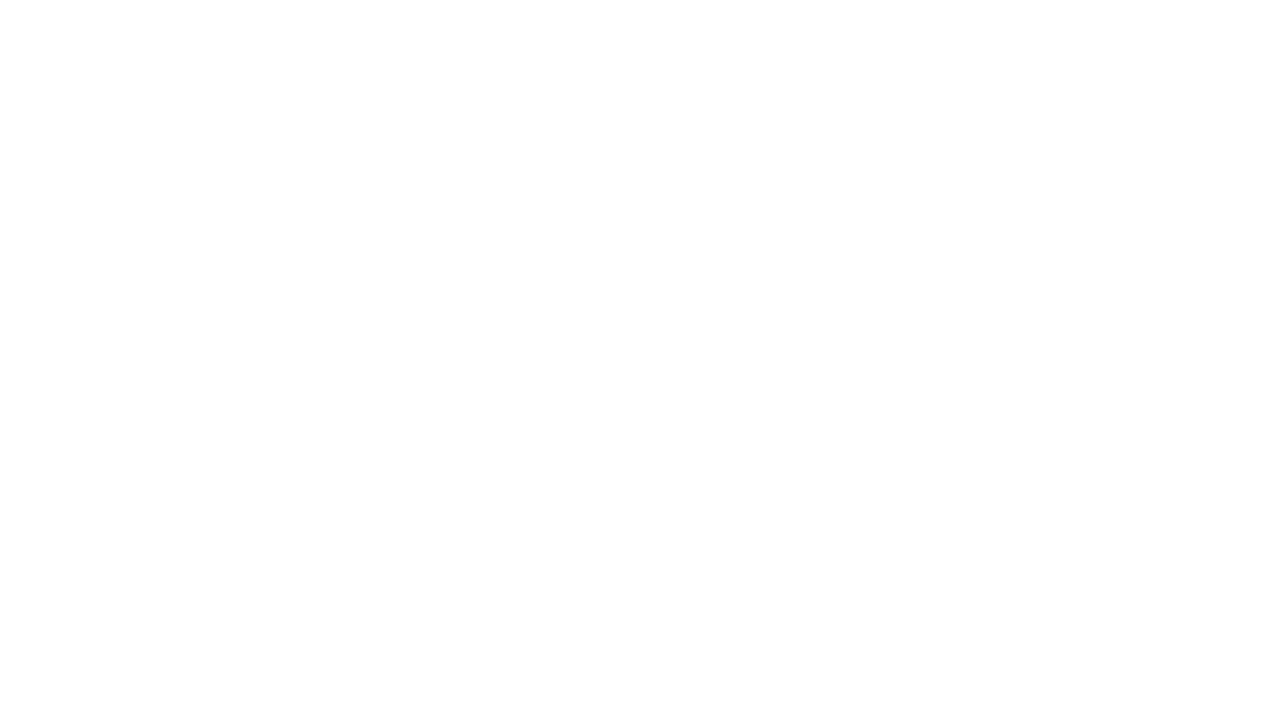
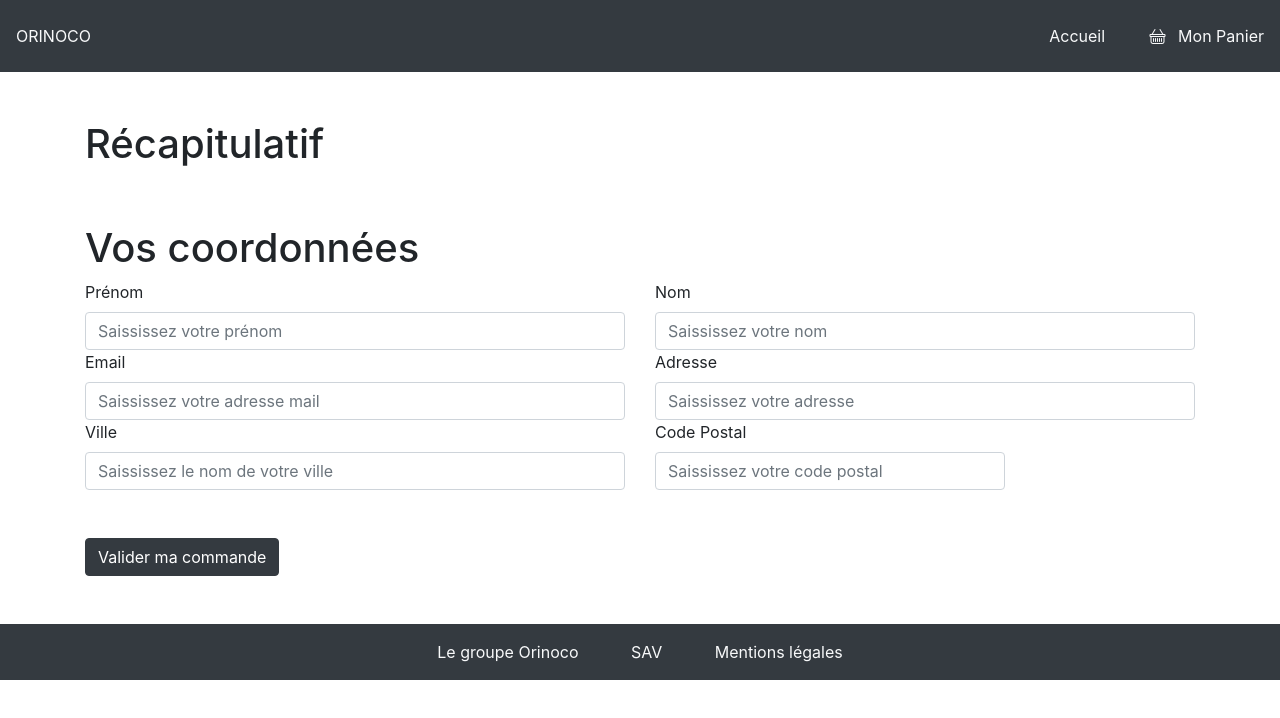
Before and after one commit to Jenny-Joyce/JennyPothin_5_08092021, a plain HTML site: page Front/basket.html in a window 1280 px wide. Drawn offline with nearby package versions, Linux system fonts and the light colour scheme.

Commit message:
ajout page basket

```diff
--- a/Front/basket.html
+++ b/Front/basket.html
@@ -0,0 +1,93 @@
+<!DOCTYPE html>
+<html lang="en">
+<head>
+    <meta charset="UTF-8">
+    <meta http-equiv="X-UA-Compatible" content="IE=edge">
+    <meta name="viewport" content="width=device-width, initial-scale=1.0">
+
+    <!-- CSS, BOOTSTRAP -->
+    <link rel="stylesheet"
+    href="https://stackpath.bootstrapcdn.com/bootstrap/4.4.1/css/bootstrap.min.css"
+    integrity="sha384-Vkoo8x4CGsO3+Hhxv8T/Q5PaXtkKtu6ug5TOeNV6gBiFeWPGFN9MuhOf23Q9Ifjh"
+    crossorigin="anonymous"
+    >
+    <link rel="stylesheet" href="https://cdn.jsdelivr.net/npm/bootstrap-icons@1.5.0/font/bootstrap-icons.css">
+    <link rel="stylesheet" href="style.css">
+    <script src="https://kit.fontawesome.com/9fa50e590a.js" crossorigin="anonymous"></script>
+
+    <title>Orinoco</title>
+</head>
+<body>
+    <header class="container-fluid">
+        <div class="row bg-dark">
+                <nav class="col navbar navbar-dark text-light">
+                   ORINOCO
+                </nav>
+                <ul class="list-inline">
+                    <li class="list-inline-item mt-3"><a href="index.html" class="nav-link text-light">Accueil</a></li>
+                    <li class="list-inline-item"><a href="#" class="nav-link text-light"><i class="bi bi-basket mr-2"></i> Mon Panier</a></li>
+                </ul>
+            </div>
+    </header>
+    <main>
+        <section class="container">
+            <div class="row mt-5">
+                <div class="col mb-5">
+                    <h1>Récapitulatif</h1>
+                </div>
+            </div>
+        </section>
+        <section class="info-basket container">
+            <div class="row">
+                <div class="col">
+                    <h1>Vos coordonnées</h1>
+                </div>
+            </div>
+            <form class="row">
+                <div class="col-md-6">
+                    <label for="firstname" class="form-label">Prénom</label>
+                    <input type="text" class="form-control" id="firstname" placeholder="Saississez votre prénom" required>
+                </div>
+                <div class="col-md-6">
+                    <label for="lastname" class="form-label">Nom</label>
+                    <input type="text" class="form-control" id="lastname" placeholder="Saississez votre nom" required>
+                </div>
+                <div class="col-md-6">
+                    <label for="email" class="form-label">Email</label>
+                    <input type="email" class="form-control" id="email" placeholder="Saississez votre adresse mail" required>
+                </div>
+                <div class="col-md-6">
+                    <label for="address" class="form-label">Adresse</label>
+                    <input type="text" class="form-control" id="address" placeholder="Saississez votre adresse" required>
+                </div>
+                <div class="col-md-6">
+                    <label for="city" class="form-label">Ville</label>
+                    <input type="text" class="form-control" id="city" placeholder="Saississez le nom de votre ville" required>
+                </div>
+                <div class="col-md-4">
+                    <label for="code" class="form-label">Code Postal</label>
+                    <input type="text" class="form-control" id="code" placeholder="Saississez votre code postal" required>
+                </div>
+                <div class="col-md-6 mt-5">
+                    <button type="submit" class="btn btn-dark">Valider ma commande</button>
+                </div>
+            </div>
+        </section>
+    </main>
+    <footer class="container-fluid bg-dark text-center mt-5">
+        <div class="row">
+            <div class="col">
+                <ul class="list-inline mt-3">
+                    <li class="list-inline-item mr-5"><a href="#" class="text-light">Le groupe Orinoco</a>
+                    </li>
+                    <li class="list-inline-item mr-5"><a href="#" class="text-light">SAV</a>
+                    </li>
+                    <li class="list-inline-item"><a href="#" class="text-light">Mentions légales</a>
+                    </li>
+                </ul>
+            </div>
+        </div>
+    </footer>
+    <script src="/Front/JS/basket.js"></script>
+</body>
+</html>
```
Also changed, not shown: Front/index.html (+1 -1 lines).
